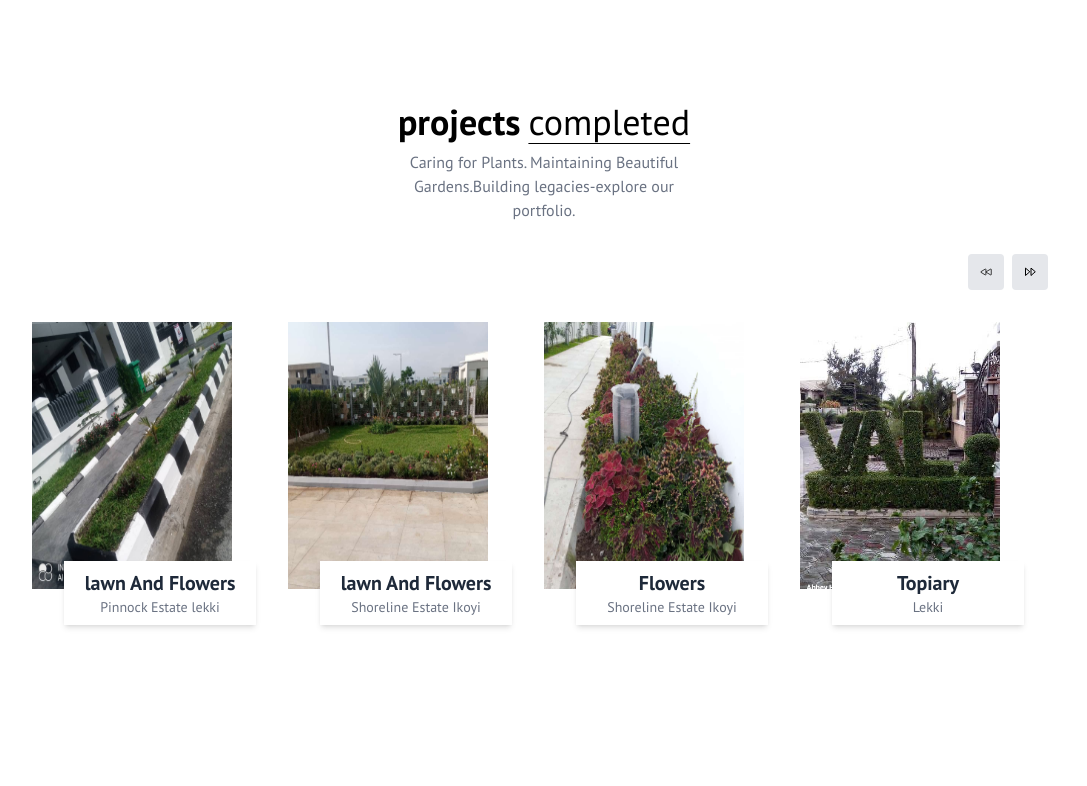
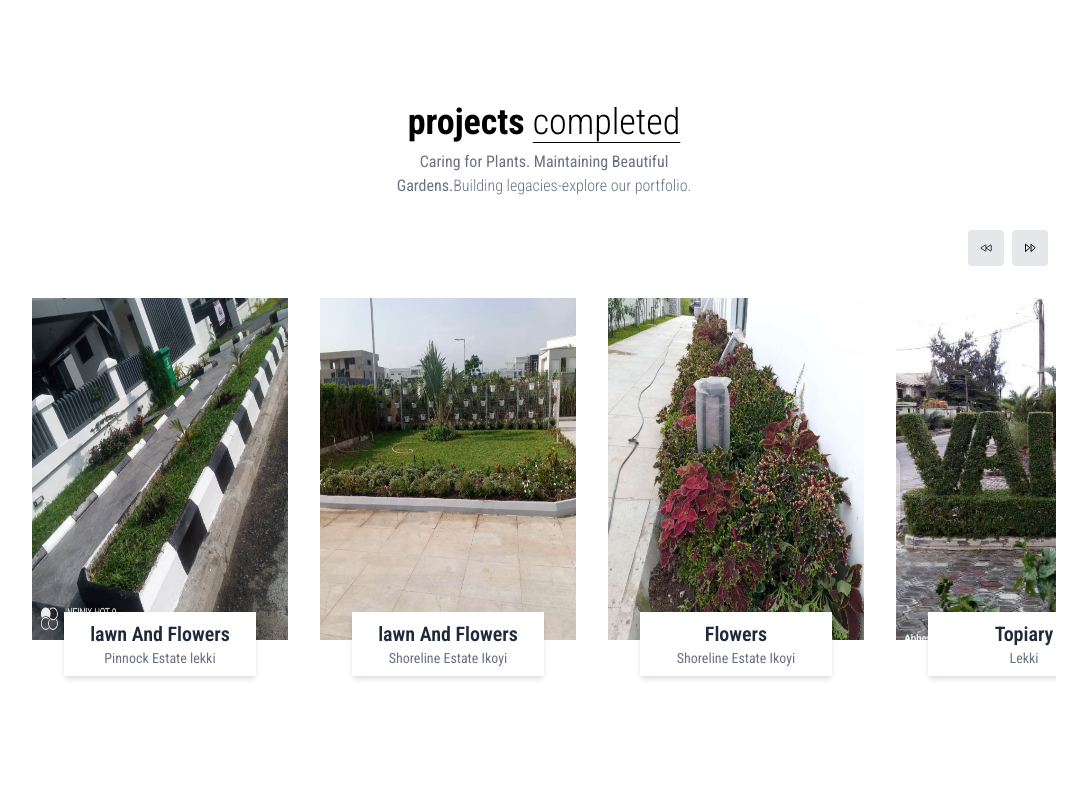
Before and after one commit to akomolafetemitopejoseph/garderner, a React (Vite) app: page / in a window 1280 px wide. Shown: the part 1714-2500 px from the top of the page, without its empty margins (96-1183 px from the left). Built offline with nearby package versions, Linux system fonts and the light colour scheme.

Commit message:
Change googel font

```diff
--- a/index.html
+++ b/index.html
@@ -1,4 +1,4 @@
-<!DOCTYPE html>
+<!doctype html>
 <html lang="en" class="scroll-smooth">
   <head>
     <meta charset="UTF-8" />
@@ -6,8 +6,12 @@
     <meta name="viewport" content="width=device-width, initial-scale=1.0" />
     <link rel="preconnect" href="https://fonts.googleapis.com" />
     <link rel="preconnect" href="https://fonts.gstatic.com" crossorigin />
+    <link rel="preconnect" href="https://fonts.googleapis.com" />
+    <link rel="preconnect" href="https://fonts.gstatic.com" crossorigin />
+    <link rel="preconnect" href="https://fonts.googleapis.com" />
+    <link rel="preconnect" href="https://fonts.gstatic.com" crossorigin />
     <link
-      href="https://fonts.googleapis.com/css2?family=PT+Sans:ital,wght@0,400;0,700;1,400;1,700&display=swap"
+      href="https://fonts.googleapis.com/css2?family=Roboto+Condensed:ital,wght@0,100..900;1,100..900&display=swap"
       rel="stylesheet"
     />
     <title>gardner</title>
--- a/src/Component/Project.jsx
+++ b/src/Component/Project.jsx
@@ -131,15 +131,15 @@ const Project = () => {
       {/* Project slider container */}
       <div className="overflow-hidden">
         <div
-          className="flex transition-transform duration-500 ease-in-out"
+          className="flex gap-8 transition-transform duration-500 ease-in-out"
           style={{
-            transform: `translateX(-${(currentIndex * 150) / cardsShow}%)`,
+            transform: `translateX(-${(currentIndex * 200) / cardsShow}%)`,
           }}
         >
           {projectData.map((projects, index) => (
             <div key={index} className="relative flex shrink-0 w-full sm:w-1/4">
               <img
-                className="w-100 lg:w-50 h-auto mb-14"
+                className="w-100 h-auto mb-14"
                 src={projects.image}
                 alt={projects.title}
               />
--- a/src/index.css
+++ b/src/index.css
@@ -1,5 +1,5 @@
 @import "tailwindcss";
 
 * {
-  font-family: "PT Sans", sans-serif;
+  font-family: "Roboto Condensed", sans-serif;
 }
```
